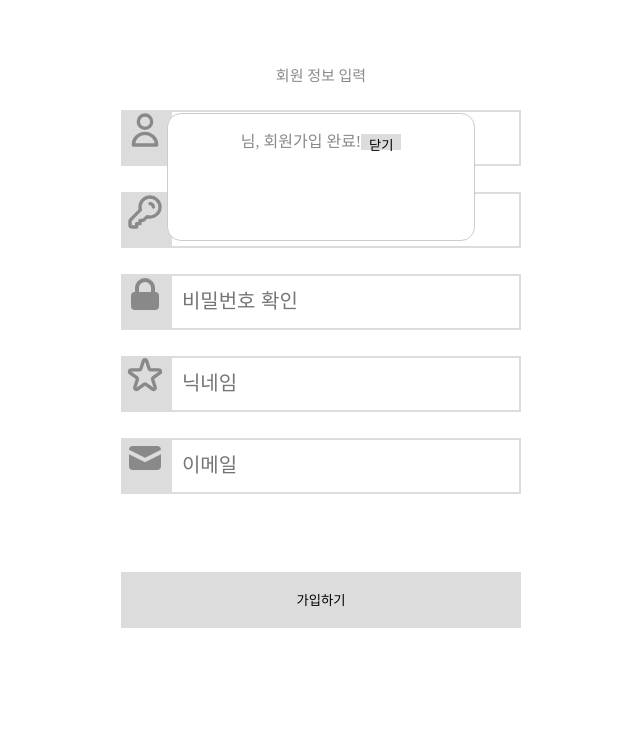
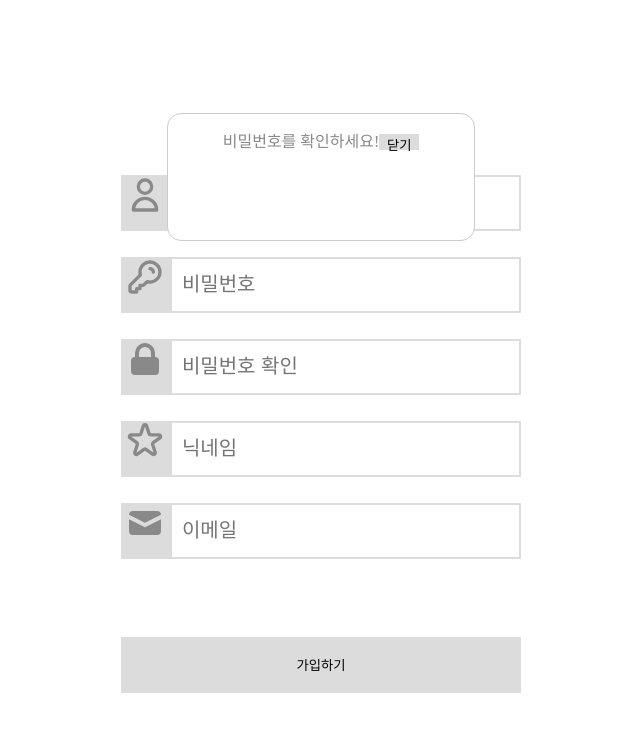
Before and after one commit to naringles/oberspace, a React (Create React App) app: page /SignUp in a window 1280 px wide. Both pictures are taken after a click on the button "가입하기". Shown: the part 223-955 px from the top of the page, without its empty margins (319-959 px from the left). Built offline with nearby package versions, Linux system fonts and the light colour scheme.

Commit message:
password check

```diff
--- a/src/SignUp/SignUp.js
+++ b/src/SignUp/SignUp.js
@@ -91,7 +91,7 @@ function SignUp(){
           <div className="small-box">
              <HiLockClosed size = "40" color = "#898989"/>
          </div>
-         <input className="input-box" onChange={(e)=>{(e.target.value)===password ? setPass(true) : setPass(false) }} placeholder='비밀번호 확인' size = "20" />
+         <input className="input-box" onChange={(e)=>{(e.target.value)===password ? setpasswordcheck(true) : setpasswordcheck(false) }} placeholder='비밀번호 확인' size = "20" />
         </div>
         <br/>
 
@@ -117,14 +117,29 @@ function SignUp(){
            가입하기
         </button>
 
-       <Modal style = {ModalStyle} isOpen= {modalIsOpen} >
-        {username}님, 회원가입 완료!
-         <br></br>
+      {passwordcheck == true ?
+        <div>
+          <Modal style = {ModalStyle} isOpen= {modalIsOpen} >
+            {username}님, 회원가입 완료!
+            <br></br>
             <Link to = "/Login">
                <button className="modal-button" onClick={()=> setModalIsOpen(false)}>닫기</button>
             </Link>
-       </Modal>
-        <br/><br/><br/><br/><br/>
+          </Modal>
+          <br/><br/><br/><br/><br/>
+        </div>
+
+        :
+
+        <div>
+          <Modal style = {ModalStyle} isOpen= {modalIsOpen} >
+            비밀번호를 확인하세요!
+            <br></br>
+              <button className="modal-button" onClick={()=> setModalIsOpen(false)}>닫기</button>
+          </Modal>
+        </div>
+
+      }
 
      </div>
     </div>
```
